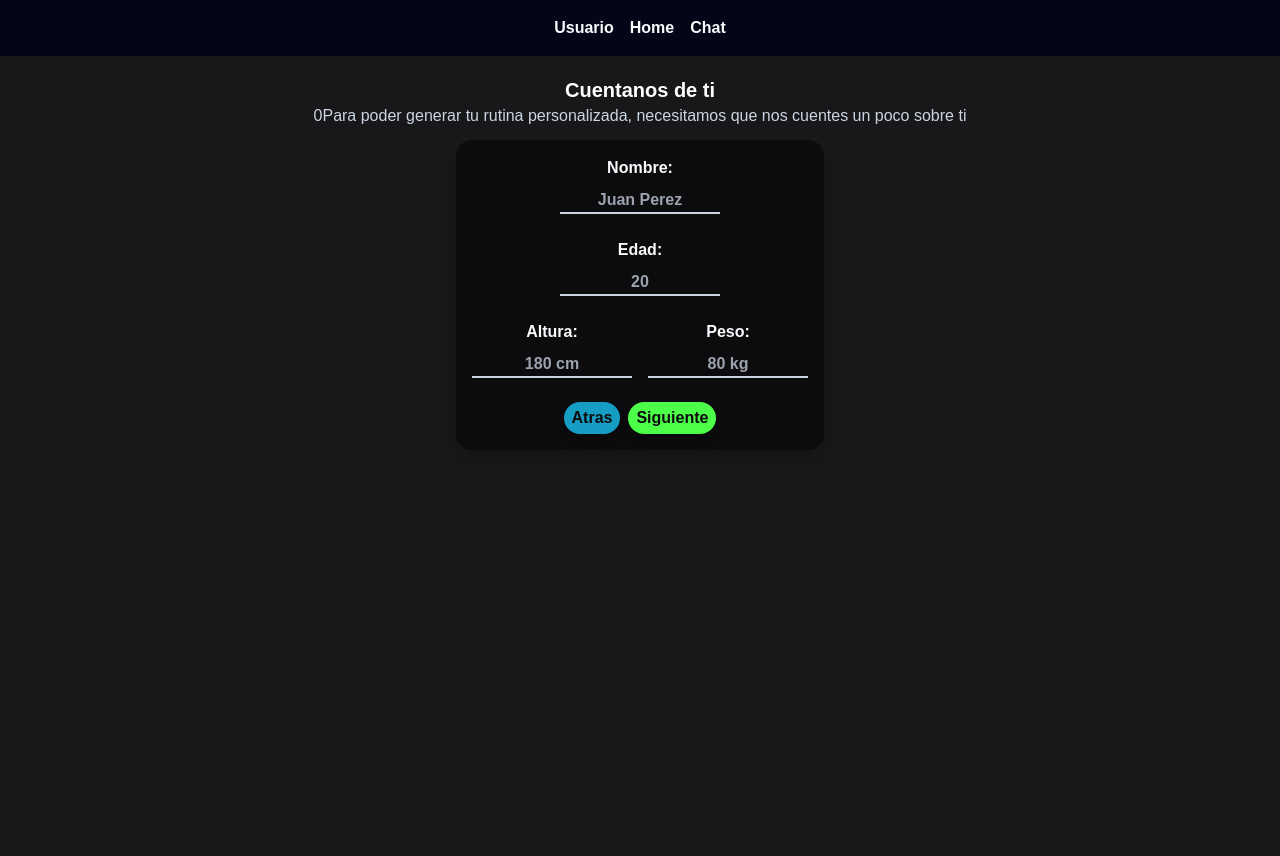
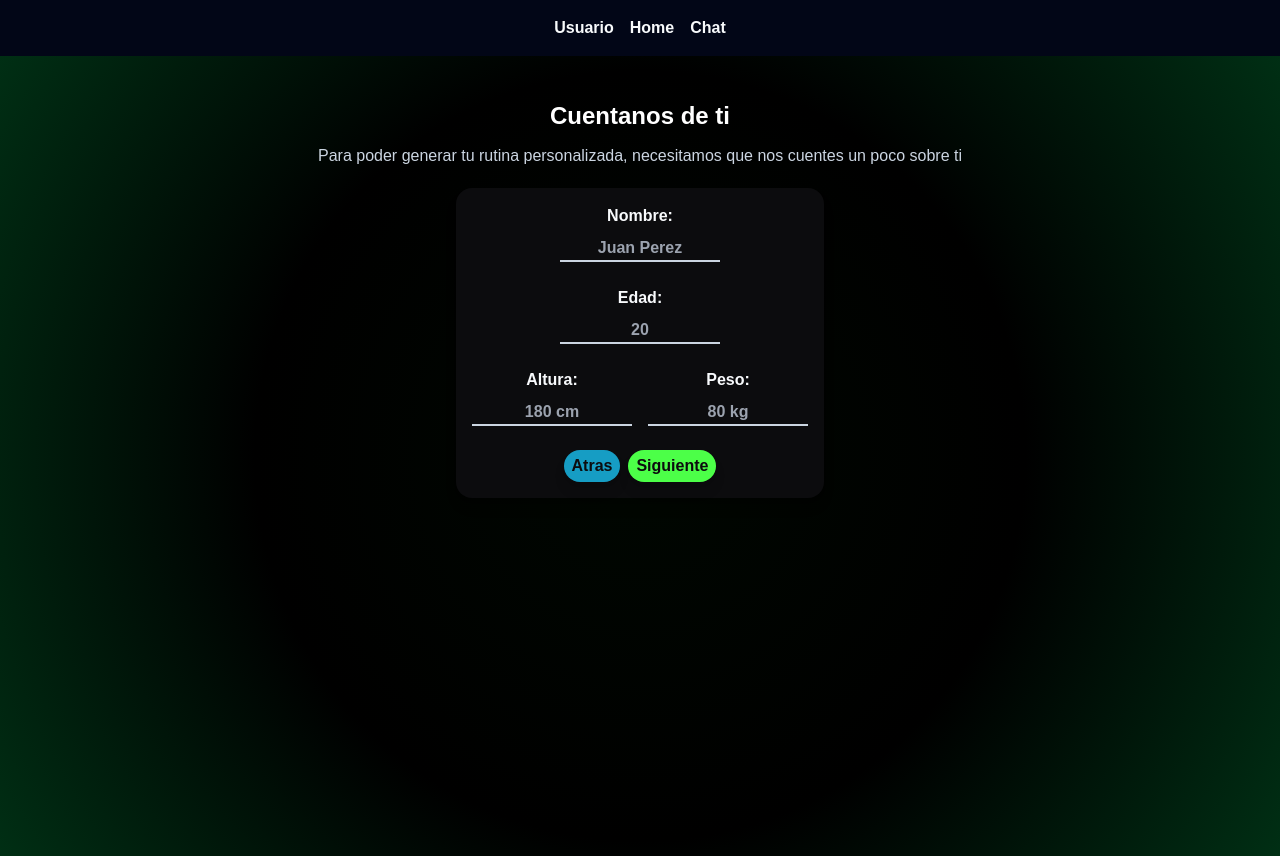
Before and after one commit to luigy23/GymIA, a Next.js app: page /Registro in a window 1280 px wide. Before the commit the page ends 800 px from the top, so only its background shows below. Built offline with nearby package versions, Linux system fonts and the light colour scheme.

Commit message:
estilos formlario

```diff
--- a/public/data/usuario.json
+++ b/public/data/usuario.json
@@ -1 +1 @@
-""
+{"nombre":"Luigy Rodriguez","altura":"180cm","edad":"20","peso":"76kg","genero":"hombre","nivel":"principiante","gym":"casa","objetivo":["aumentar masa muscular"],"otros":"tener resisencia"}
--- a/src/Componentes/Rutina.jsx
+++ b/src/Componentes/Rutina.jsx
@@ -5,7 +5,7 @@ function Rutina({ rutina }) {
       <h2 className="text-2xl font-bold mb-4 text-slate-200">
         <span className="text-scooter-400">Objetivo:</span> {rutina.objetivo}
       </h2>
-    <div className="grid grid-cols-4 gap-4 items-start">
+    <div className="grid grid-cols-1 md:grid-cols-4 gap-4 items-start ">
       {rutina.rutina.map((dia) => (
         <div key={dia.dia} className="tarjeta">
           <h2 className="titulo">{dia.dia}</h2>
--- a/src/pages/Registro.js
+++ b/src/pages/Registro.js
@@ -295,11 +295,10 @@ const Registro = () => {
 
   return (
     <>
-    <div className="w-full items-center justify-center flex flex-col text-center gap-3 pt-5 ">
-      <div className="max-w-2xl">
-        <h1 className="font-semibold text-xl">Cuentanos de ti </h1>
+    <div className="w-full items-center justify-start h-screen  flex flex-col text-center gap-3 pt-9 gradiente">
+      <div className="max-w-2xl gap-3 flex flex-col p-2">
+        <h1 className="font-semibold text-2xl">Cuentanos de ti </h1>
         <p className="text-slate-300">
-          {step}
 
           Para poder generar tu rutina personalizada, necesitamos que nos
           cuentes un poco sobre ti
--- a/src/pages/chat.js
+++ b/src/pages/chat.js
@@ -31,7 +31,7 @@ export default function Home() {
                 actúa como un excelente entrenador personal recuerda siempre hacer la preguntas correctas para tener información y poder generar las mejores rutinas, recuerda que eres breve conciso y carismático, lo primero que harás es saludar:
       `,
     },
-    {role: "system", content: `esta la información del usuario: ${JSON.stringify(user)}` },
+    {role: "user", content: `esta es mi información en formato JSON: ${JSON.stringify(user)}, usala para conocerme y hacer mi experiencia de manera personalizada.` },
 
   ]);
   const formulario = useRef(null);
--- a/src/styles/globals.css
+++ b/src/styles/globals.css
@@ -38,7 +38,7 @@ h1{
 }
 
 .titulo {
-  @apply text-xl font-bold;
+  @apply text-xl font-bold text-scooter-900 ;
 }
 
 .lista {
@@ -60,3 +60,8 @@ h1{
 .etiqueta {
   @apply font-semibold;
 }
+
+.gradiente{
+  background: rgb(0,7,1);
+  background: radial-gradient(circle, rgba(0,7,1,1) 0%, rgba(0,0,0,1) 51%, rgba(0,47,20,1) 100%);
+}
--- a/src/styles/navmenu.module.css
+++ b/src/styles/navmenu.module.css
@@ -20,3 +20,10 @@
     gap-4
     ;
 }
+
+/* aplicamos un efecto hover a los items del menú */
+.menuNav ul li:hover{
+    @apply
+    text-fercho-200 ease-in-out transition-colors
+    ;
+}
```
Also changed, not shown: public/data/rutina.json (+1 -1 lines).
